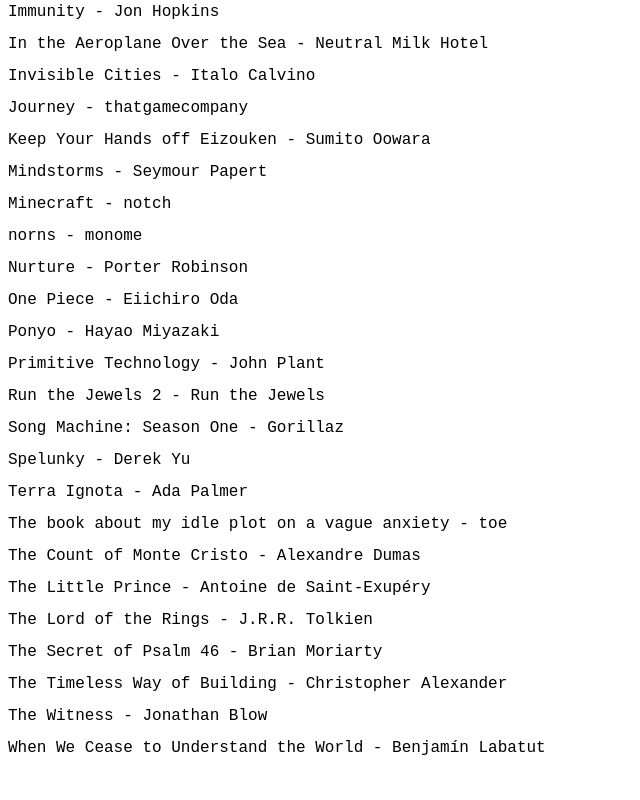
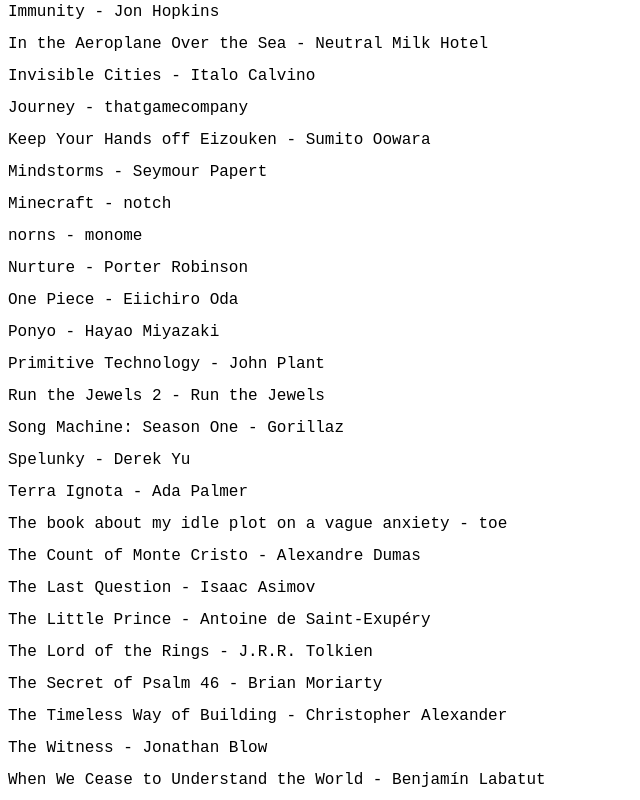
Before and after one commit to jaredpereira/awarm.space, a Next.js app: page /shelf in a window 1280 px wide. Shown: the part 674-1474 px from the top of the page, without its empty margins (0-640 px from the left). Before the commit the page ends 1442 px from the top, so only its background shows below. Built offline with nearby package versions, Linux system fonts and the light colour scheme.

Commit message:
add the last question

```diff
--- a/app/shelf/page.tsx
+++ b/app/shelf/page.tsx
@@ -184,6 +184,7 @@
   { title: "Catch 22", creator: "Joseph Heller", mediaType: "print" },
   { title: "Electro 35 GT", creator: "Yashica", mediaType: "hardware" },
   { title: "Endless Summer", creator: "Fennesz", mediaType: "audio" },
+  { title: "The Last Question", creator: "Isaac Asimov", mediaType: "print" },
 ] as const;
 
 let mediaTypes = new Set(Shelf.map((item) => item.mediaType));
```
